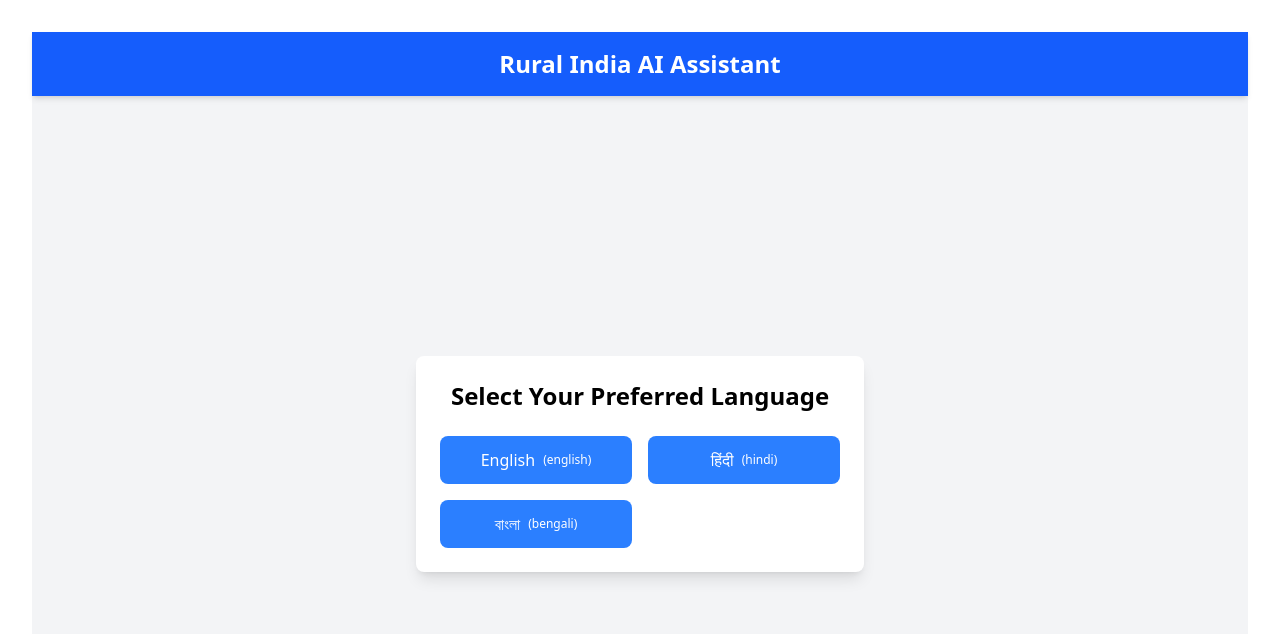
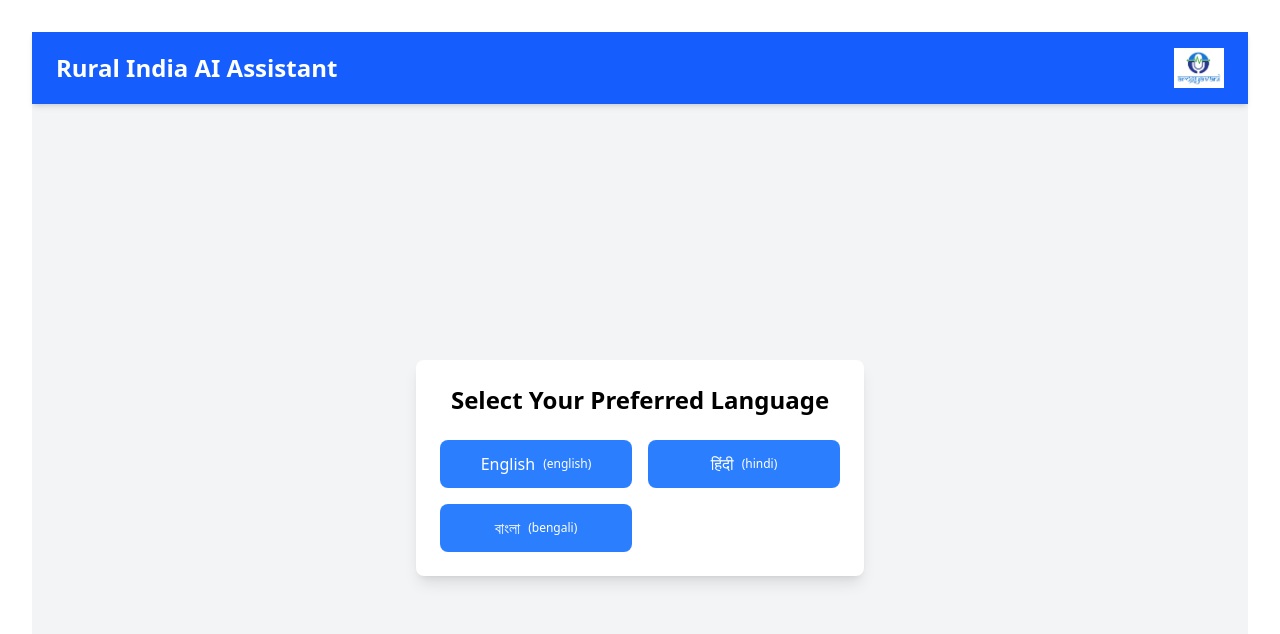
Before and after one commit to SS-9098/Health-Information-Portal, a React (Vite) app in the folder FrontEnd/: page / in a window 1280 px wide. Shown: the top 634 px of the page. Built offline with nearby package versions, Linux system fonts and the light colour scheme; no server answers.

Commit message:
Added logo

```diff
--- a/FrontEnd/src/components/Header.jsx
+++ b/FrontEnd/src/components/Header.jsx
@@ -1,11 +1,21 @@
+// FrontEnd/src/components/Header.jsx
+import React from 'react';
 import translations from '../utils/translations';
+import logo from '../assets/logo.jpg'; // Update path to your actual logo
 
-function Header({ language = 'english' }) {
-  const t = translations[language.toLowerCase()] || translations.english;
+function Header({ language }) {
+  const t = translations[language?.toLowerCase()] || translations.english;
 
   return (
     <header className="bg-blue-600 text-white py-4 px-6 shadow-md">
-      <h1 className="text-2xl font-bold">{t.appTitle}</h1>
+      <div className="flex justify-between items-center">
+        <h1 className="text-2xl font-bold">{t.appTitle || 'Health Assistant'}</h1>
+        <img
+          src={logo}
+          alt="Health Assistant Logo"
+          className="h-10 w-auto"
+        />
+      </div>
     </header>
   );
 }
```
Also changed, not shown: FrontEnd/src/assets/logo.jpg (added).
